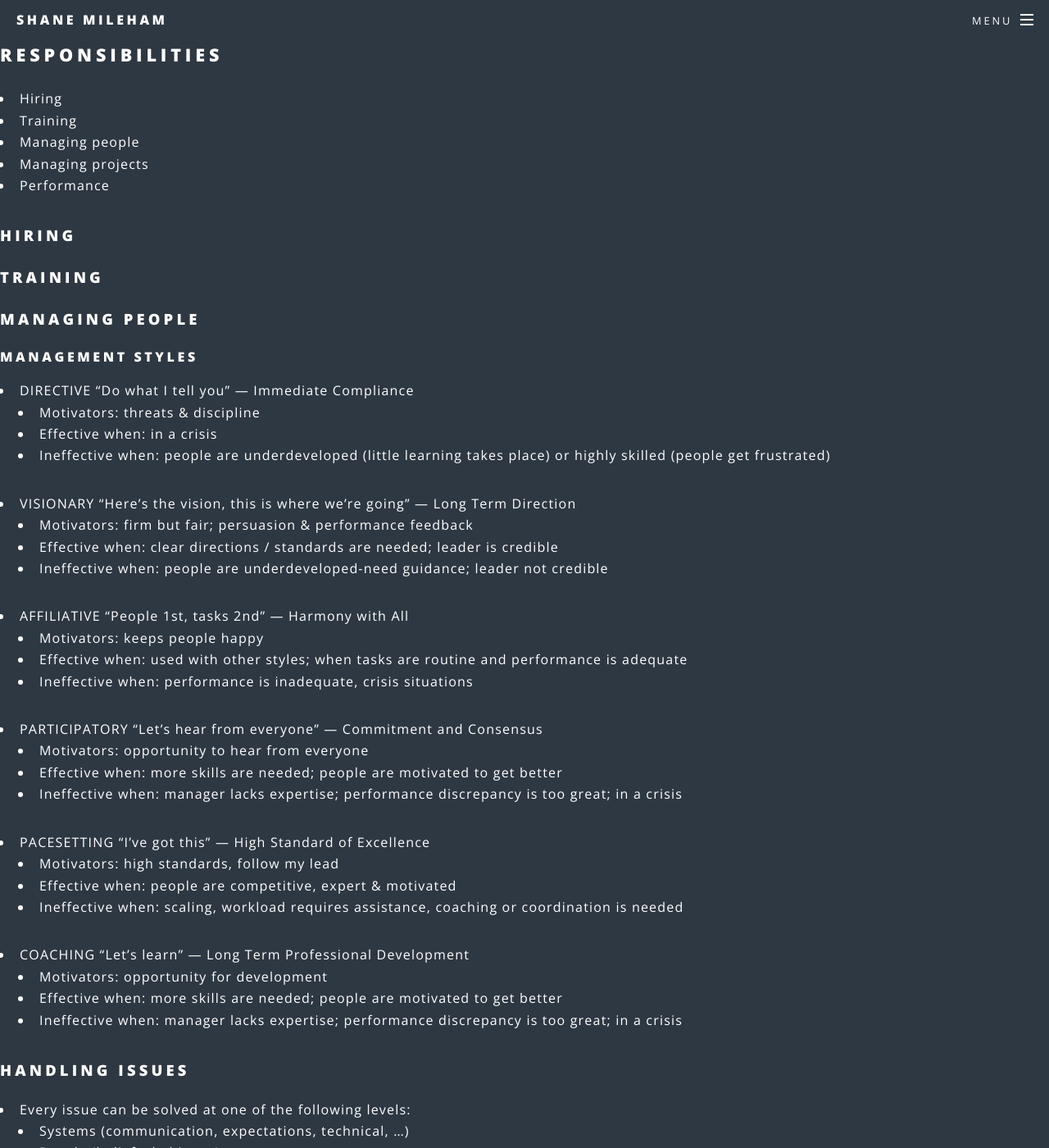
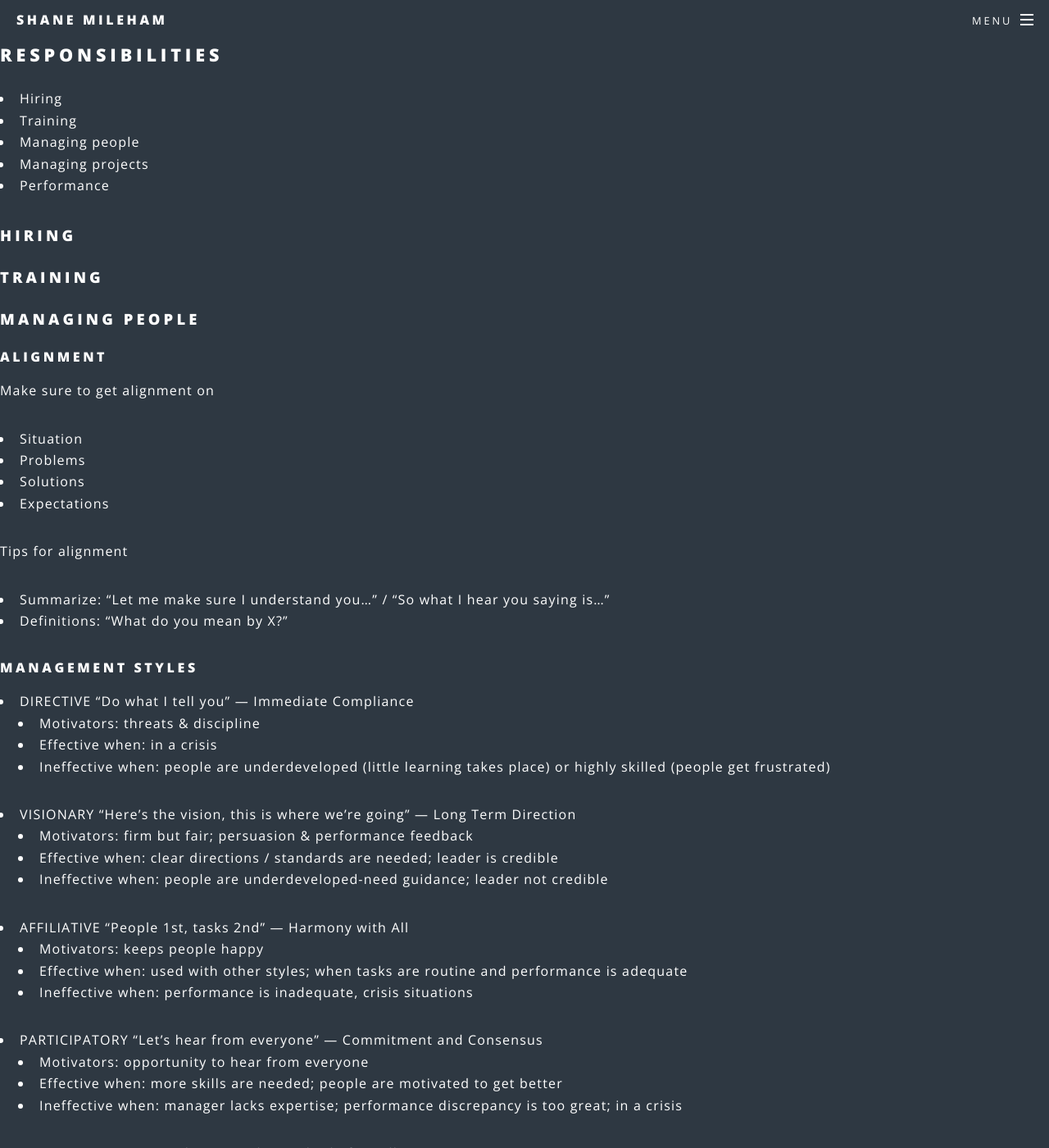
Before and after one commit to shanemileham/shanemileham.github.io, a Jekyll site: the page built from _kb/business/management.md, in a window 1280 px wide and 1400 px high. Shown: the whole window at 82% size. Built offline with Jekyll 4.4.1, drawn with Linux system fonts in a browser that asks for light colours; comment, search, counter and statistics services are not loaded; some of the changed text lies outside the part shown.

Commit message:
Management += Alignment

```diff
--- a/_kb/business/management.md
+++ b/_kb/business/management.md
@@ -14,6 +14,17 @@ title: Management
 ### Training
 
 ### Managing People
+
+#### Alignment
+Make sure to get alignment on
+- Situation
+- Problems
+- Solutions
+- Expectations
+
+Tips for alignment
+- Summarize: "Let me make sure I understand you..." / "So what I hear you saying is..."
+- Definitions: "What do you mean by X?"
 
 #### Management Styles
 - DIRECTIVE “Do what I tell you” — Immediate Compliance
```
Also changed, not shown: other parts of _kb/business/management.md (+3 -1 lines).
